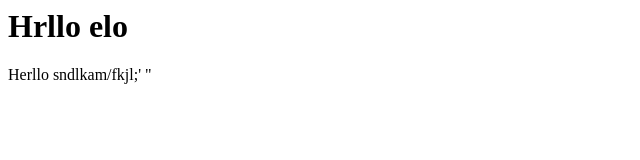
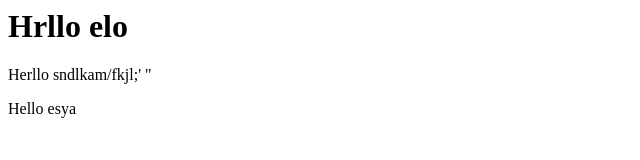
Before and after one commit to ealiyeva/gittest-coursera, a plain HTML site: page index.html in a window 1280 px wide. Shown: the full height of the page, 0-640 px from the left. Drawn offline with Linux system fonts and the light colour scheme.

Commit message:
third commit

```diff
--- a/index.html
+++ b/index.html
@@ -7,5 +7,7 @@
         <h1>Hrllo elo</h1>
         <p> Herllo sndlkam/fkjl;'
             "</p>
+
+            <p>Hello esya</p>
     </body>
 </html>
```
